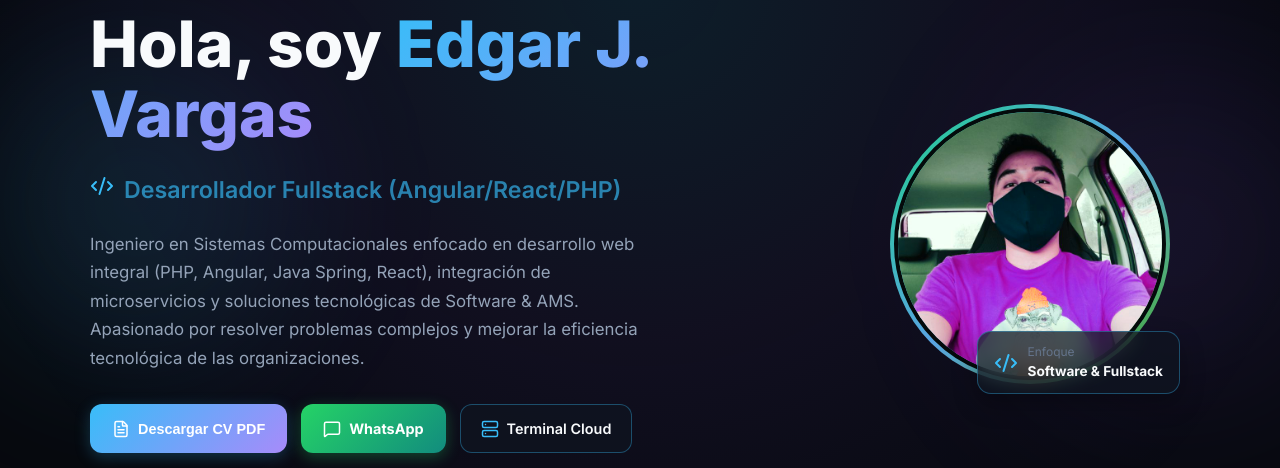
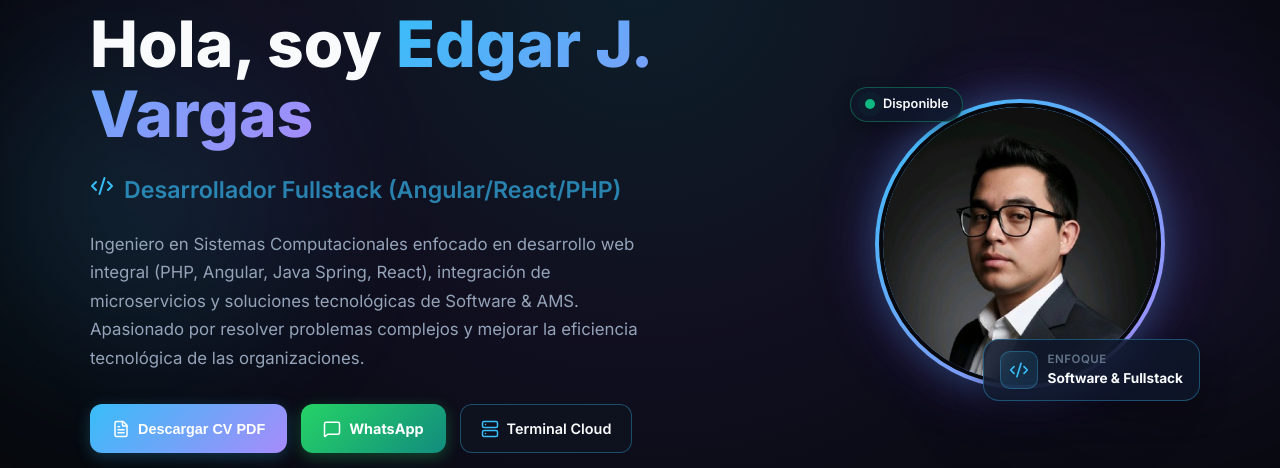
Before and after one commit to Neox1797/neox-cv-portfolio, a React (Vite) app: page / in a window 1280 px wide. Shown: the part 183-651 px from the top of the page. Built offline with nearby package versions, Linux system fonts and the light colour scheme; no server answers.

Commit message:
update Image

```diff
--- a/src/components/Hero.jsx
+++ b/src/components/Hero.jsx
@@ -227,41 +227,91 @@ export default function Hero({ onDownloadCV }) {
 
         </motion.div>
 
-        {/* Right Column: Profile Image with Glow */}
-        <motion.div style={{ flex: '0 0 320px', display: 'flex', justifyContent: 'center', position: 'relative', y: parallaxYRight }} className="desktop-avatar-parallax">
-          <div className="glowing-avatar" style={{ width: '280px', height: '280px' }}>
+        {/* Right Column: Profile Image with Elegant Fixed Glow */}
+        <motion.div
+          style={{
+            flex: '0 0 340px',
+            display: 'flex',
+            justifyContent: 'center',
+            alignItems: 'center',
+            position: 'relative',
+            y: parallaxYRight
+          }}
+          className="desktop-avatar-parallax"
+        >
+          {/* Ambient soft glow backdrop */}
+          <div className="avatar-ambient-glow" />
+
+          {/* Top-Left Status Pill */}
+          <div style={{
+            position: 'absolute',
+            top: '-12px',
+            left: '0px',
+            zIndex: 3,
+            background: 'rgba(15, 23, 42, 0.85)',
+            border: '1px solid rgba(16, 185, 129, 0.4)',
+            padding: '6px 14px',
+            borderRadius: '20px',
+            display: 'flex',
+            alignItems: 'center',
+            gap: '8px',
+            boxShadow: '0 8px 20px rgba(0,0,0,0.3)',
+            backdropFilter: 'blur(12px)',
+            fontSize: '0.8rem',
+            fontWeight: '600',
+            color: 'var(--text-primary)'
+          }}>
+            <span className="pulse-emerald" />
+            <span>Disponible</span>
+          </div>
+
+          {/* Main Avatar Frame */}
+          <div className="glowing-avatar" style={{ width: '290px', height: '290px', position: 'relative', zIndex: 1 }}>
             <img
-
               src="/assets/img/me.jpeg"
               alt="Edgar J. Vargas Montiel"
               style={{
                 width: '100%',
                 height: '100%',
                 objectFit: 'cover',
+                objectPosition: 'center 15%',
                 borderRadius: '50%',
-                border: '4px solid var(--bg-primary)'
+                border: '4px solid var(--bg-primary)',
+                display: 'block'
               }}
             />
           </div>
 
-          {/* Floating Badge */}
+          {/* Bottom-Right Floating Feature Badge */}
           <div style={{
             position: 'absolute',
-            bottom: '-10px',
-            right: '10px',
-            background: 'var(--bg-card)',
+            bottom: '-12px',
+            right: '-10px',
+            zIndex: 3,
+            background: 'rgba(15, 23, 42, 0.85)',
             border: '1px solid var(--border-highlight)',
             padding: '10px 16px',
-            borderRadius: '14px',
+            borderRadius: '16px',
             display: 'flex',
             alignItems: 'center',
             gap: '10px',
-            boxShadow: '0 10px 25px rgba(0,0,0,0.3)',
-            backdropFilter: 'blur(10px)'
+            boxShadow: '0 12px 28px rgba(0,0,0,0.35)',
+            backdropFilter: 'blur(12px)'
           }}>
-            <Code2 size={24} color="var(--cyan-main)" />
+            <div style={{
+              width: '38px',
+              height: '38px',
+              borderRadius: '10px',
+              background: 'rgba(56, 189, 248, 0.12)',
+              border: '1px solid rgba(56, 189, 248, 0.3)',
+              display: 'flex',
+              alignItems: 'center',
+              justifyContent: 'center'
+            }}>
+              <Code2 size={20} color="var(--cyan-main)" />
+            </div>
             <div>
-              <div style={{ fontSize: '0.75rem', color: 'var(--text-muted)' }}>Enfoque</div>
+              <div style={{ fontSize: '0.72rem', color: 'var(--text-muted)', textTransform: 'uppercase', letterSpacing: '0.5px', fontWeight: '600' }}>Enfoque</div>
               <div style={{ fontSize: '0.85rem', fontWeight: '700', color: 'var(--text-primary)' }}>Software & Fullstack</div>
             </div>
           </div>
--- a/src/index.css
+++ b/src/index.css
@@ -166,13 +166,28 @@ body {
   position: relative;
   border-radius: 50%;
   padding: 4px;
-  background: linear-gradient(135deg, var(--cyan-main), var(--violet-main), var(--emerald-main));
-  animation: spinGlow 8s linear infinite;
+  background: linear-gradient(135deg, var(--cyan-main), var(--violet-main));
+  box-shadow: 0 0 35px rgba(56, 189, 248, 0.25), 0 0 70px rgba(139, 92, 246, 0.15);
+  transition: transform 0.4s cubic-bezier(0.16, 1, 0.3, 1), box-shadow 0.4s ease;
 }
 
-@keyframes spinGlow {
-  0% { filter: hue-rotate(0deg); }
-  100% { filter: hue-rotate(360deg); }
+.glowing-avatar:hover {
+  transform: translateY(-4px) scale(1.02);
+  box-shadow: 0 0 45px rgba(56, 189, 248, 0.4), 0 0 90px rgba(139, 92, 246, 0.25);
+}
+
+.avatar-ambient-glow {
+  position: absolute;
+  top: 50%;
+  left: 50%;
+  transform: translate(-50%, -50%);
+  width: 120%;
+  height: 120%;
+  background: radial-gradient(circle, rgba(56, 189, 248, 0.2) 0%, rgba(139, 92, 246, 0.1) 45%, transparent 70%);
+  pointer-events: none;
+  z-index: 0;
+  border-radius: 50%;
+  filter: blur(20px);
 }
 
 /* Pulsing Status Dot */
```
Also changed, not shown: src/components/Certifications.jsx (+93 -16 lines), public/assets/img/me.jpeg, public/assets/img/perfil-img.jpeg.
